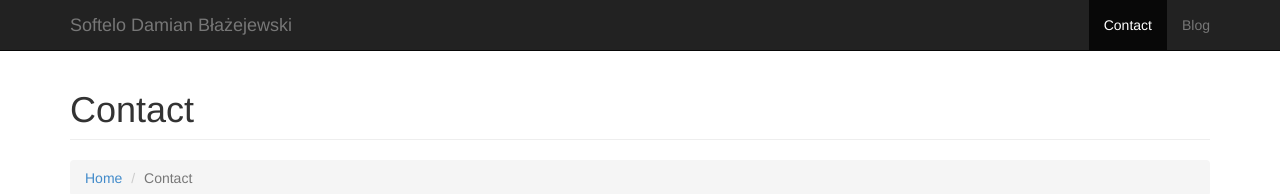
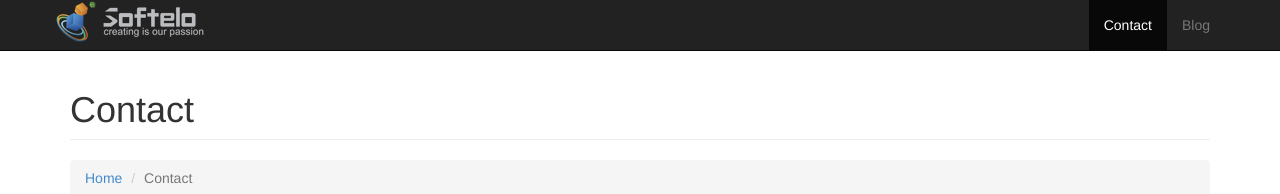
Before and after one commit to damianbl/softelo, a website: page public/contact.html in a window 1280 px wide. Shown: the top 194 px of the page. Drawn offline with Linux system fonts and the light colour scheme.

Commit message:
add logo
add logo

```diff
--- a/public/contact.html
+++ b/public/contact.html
@@ -42,7 +42,8 @@
                     <span class="icon-bar"></span>
                     <span class="icon-bar"></span>
                 </button>
-                <a class="navbar-brand" href="index.html">Softelo Damian Błażejewski</a>
+                <a class="navbar-brand" style="padding: 0" href="index.html"><img
+                        src="images/gscomputers26.png"/> </a>
             </div>
             <!-- Collect the nav links, forms, and other content for toggling -->
             <div class="collapse navbar-collapse" id="bs-example-navbar-collapse-1">
```
Also changed, not shown: public/index.html (+2 -1 lines), public/images/gscomputers26.png (added), 2 other files.
